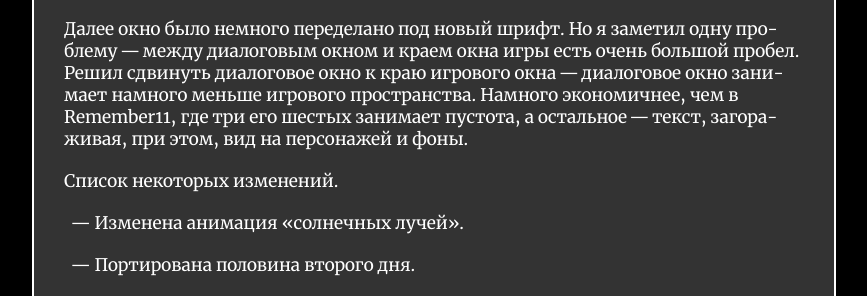
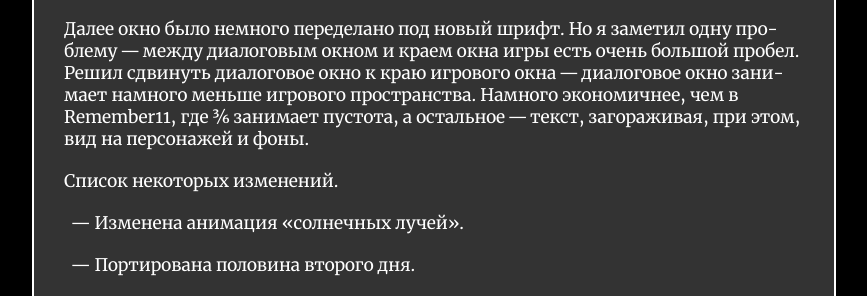
Before and after one commit to Starastel/stStarastel, a Jekyll site: the page built from _posts/2022-05-02-didnt-expect-any-changes.md, in a window 1280 px wide. Shown: the part 260-556 px from the top of the page, without its empty margins (206-1073 px from the left). Built offline with Jekyll 4.4.1, drawn with Linux system fonts in a browser that asks for light colours.

Commit message:
Update 2022-05-02-didnt-expect-any-changes.md

```diff
--- a/_posts/2022-05-02-didnt-expect-any-changes.md
+++ b/_posts/2022-05-02-didnt-expect-any-changes.md
@@ -7,7 +7,7 @@ date:   2022-05-02 00:00:00 +0300
 
 <!--more-->
 
-Далее окно было немного переделано под новый шрифт. Но я заметил одну проблему — между диалоговым окном и краем окна игры есть очень большой пробел. Решил сдвинуть диалоговое окно к краю игрового окна — диалоговое окно занимает намного меньше игрового пространства. Намного экономичнее, чем в Remember11, где три его шестых занимает пустота, а остальное — текст, загораживая, при этом, вид на персонажей и фоны.
+Далее окно было немного переделано под новый шрифт. Но я заметил одну проблему — между диалоговым окном и краем окна игры есть очень большой пробел. Решил сдвинуть диалоговое окно к краю игрового окна — диалоговое окно занимает намного меньше игрового пространства. Намного экономичнее, чем в Remember11, где 3⁄6 занимает пустота, а остальное — текст, загораживая, при этом, вид на персонажей и фоны.
 {: .on }
 
 Список некоторых изменений.
```
